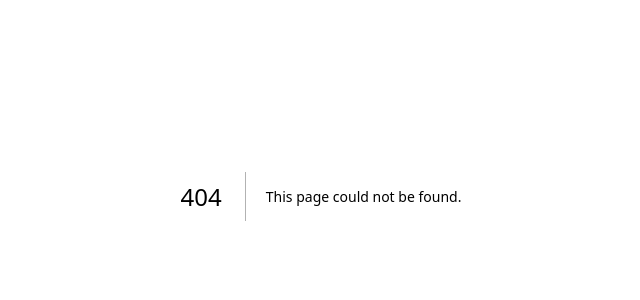
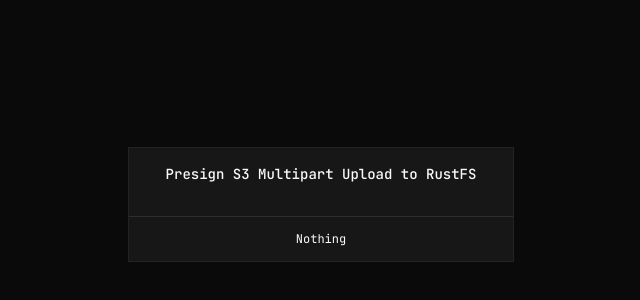
Before and after one commit to sok-hs/rustfs-stream-drop-FE, a Next.js app: page /presigned-multipart-upload in a window 1280 px wide. Before the commit this address had no page. Shown: the part 204-504 px from the top of the page, without its empty margins (319-959 px from the left). Built offline with nearby package versions, Linux system fonts and the light colour scheme.

Commit message:
feat: ui for presign multipart upload

```diff
--- /dev/null
+++ b/app/presigned-multipart-upload/page.tsx
@@ -0,0 +1,22 @@
+"use client";
+
+import {Card, CardHeader, CardContent, CardTitle, CardFooter} from "@/components/ui/card";
+import {Label} from "@/components/ui/label";
+
+export default function PresignedMultipartUpload() {
+    return (
+        <div className={"flex flex-wrap min-h-screen items-center justify-center gap-2 md:flex-row mt-2"}>
+            <Card className={"w-full max-w-sm"}>
+                <CardHeader className={"justify-center"}>
+                    <CardTitle>Presign S3 Multipart Upload to RustFS</CardTitle>
+                </CardHeader>
+                <CardContent>
+                    {/*<PresignedMultipartUpload />*/}
+                </CardContent>
+                <CardFooter className={"flex-col gap-2"}>
+                    <Label>Nothing</Label>
+                </CardFooter>
+            </Card>
+        </div>
+    );
+}
--- a/app/upload/page.tsx
+++ b/app/upload/page.tsx
@@ -16,13 +16,13 @@
     return (
         <Card className="w-full max-w-sm">
             <CardHeader className={"justify-center"}>
-                <CardTitle>RustFS Upload</CardTitle>
+                <CardTitle>Presign S3 Upload to RustFS</CardTitle>
             </CardHeader>
             <CardContent>
                 <FileUpload />
             </CardContent>
             <CardFooter className="flex-col gap-2">
-                <Label>Resutl:</Label>
+                <Label>Result:</Label>
                 <Label>=== Key ===</Label>
                 <Label>=== Link ===</Label>
             </CardFooter>
--- a/components/FileUpload.tsx
+++ b/components/FileUpload.tsx
@@ -147,7 +147,6 @@
         }
     }
 
-
     return (
         <form onSubmit={handleSubmit}>
             <div className="flex flex-col gap-6">
--- /dev/null
+++ b/components/PresignMultipartUpload.tsx
@@ -0,0 +1,29 @@
+import {Field, FieldDescription, FieldLabel} from "@/components/ui/field";
+import {Input} from "@/components/ui/input";
+import {Button} from "@/components/ui/button";
+
+export default function PresignMultipartUpload() {
+    return (
+        <form>
+            <div className={"flex flex-col gap-6"}>
+                <div className={"grid gap-2"}>
+                    <Field>
+                        <FieldLabel htmlFor={"name"}>Username</FieldLabel>
+                        <Input type={"text"} id={"name"} placeholder={"Enter your name"} ></Input>
+                    </Field>
+                </div>
+
+                <div className={"grid gap-2"}>
+                    <Field>
+                        <FieldLabel htmlFor={"file"}>File</FieldLabel>
+                        <FieldDescription>Expect: PDF</FieldDescription>
+                    </Field>
+                </div>
+
+                <div className={"grid gap-2"}>
+                    <Button type={"submit"} className={"w-full"}>Upload</Button>
+                </div>
+            </div>
+        </form>
+    );
+}
```
